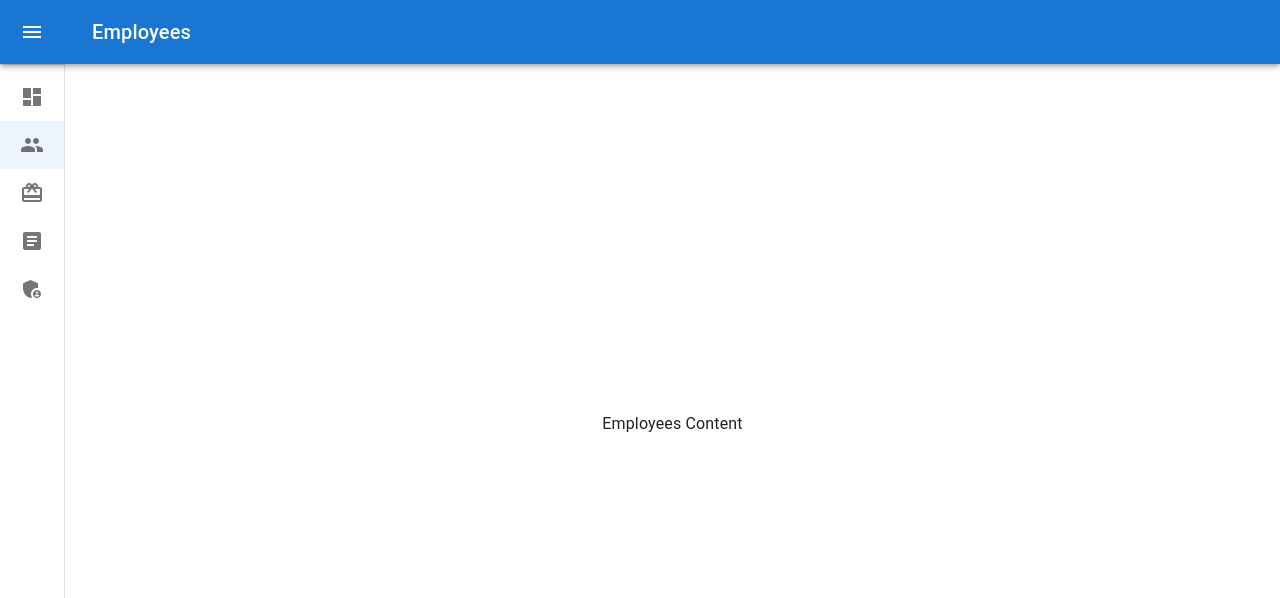
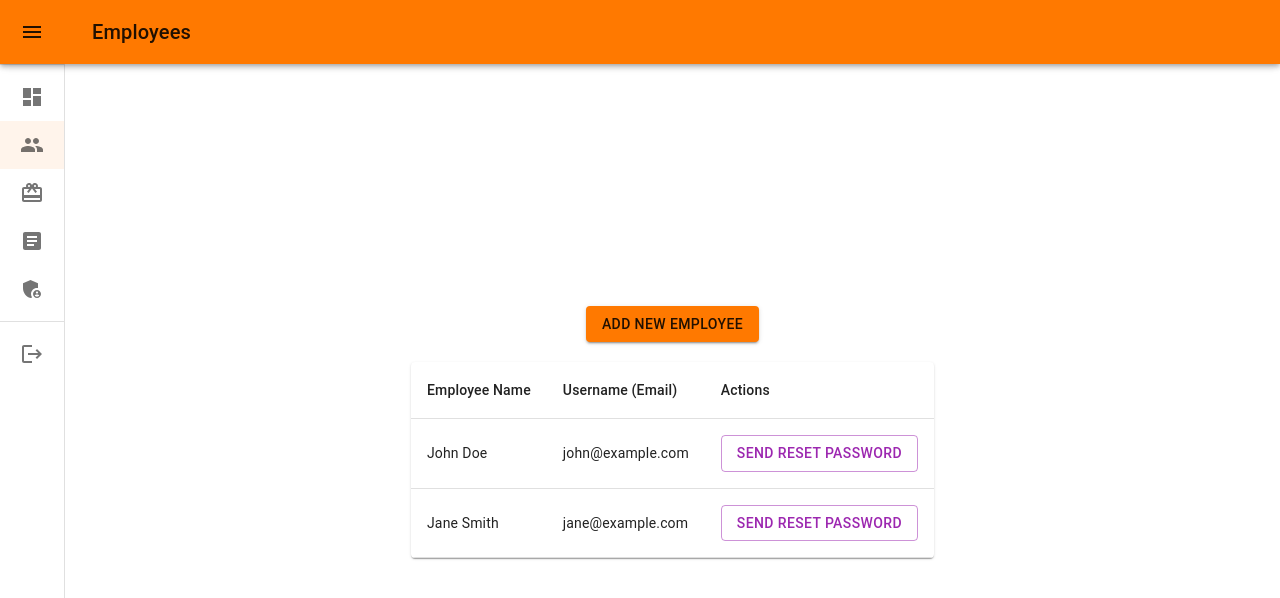
Before and after one commit to NavinduD/Trophy-Admin, a React (Vite) app: page /dashboard/employees in a window 1280 px wide. Shown: the top 598 px of the page. Built offline with nearby package versions, Linux system fonts and the light colour scheme.

Commit message:
added a logout button

```diff
--- a/src/Components/dashboard/emplyee.jsx
+++ b/src/Components/dashboard/emplyee.jsx
@@ -1,11 +1,120 @@
-import React from 'react';
-import { Typography } from '@mui/material';
+import React, { useState, useEffect } from 'react';
+import {
+  Typography,
+  Table,
+  TableBody,
+  TableCell,
+  TableContainer,
+  TableHead,
+  TableRow,
+  Paper,
+  Button,
+  TextField,
+  Dialog,
+  DialogActions,
+  DialogContent,
+  DialogTitle
+} from '@mui/material';
 
 const Employees = () => {
+  const [employees, setEmployees] = useState([]);
+  const [open, setOpen] = useState(false);
+  const [newEmployee, setNewEmployee] = useState({ employeeName: '', userName: '' });
+
+  useEffect(() => {
+    // Fetch employees from your API here
+    // For now, we'll use dummy data
+    setEmployees([
+      { id: 1, employeeName: 'John Doe', userName: 'john@example.com' },
+      { id: 2, employeeName: 'Jane Smith', userName: 'jane@example.com' },
+    ]);
+  }, []);
+
+  const handleOpen = () => setOpen(true);
+  const handleClose = () => setOpen(false);
+
+  const handleInputChange = (e) => {
+    setNewEmployee({ ...newEmployee, [e.target.name]: e.target.value });
+  };
+
+  const handleAddEmployee = () => {
+    // Add employee logic here
+    // For now, we'll just add it to the local state
+    setEmployees([...employees, { ...newEmployee, id: employees.length + 1 }]);
+    setNewEmployee({ employeeName: '', userName: '' });
+    handleClose();
+  };
+
+  const handleSendResetPassword = (employeeId) => {
+    // Send reset password logic here
+    console.log(`Sending reset password for employee ${employeeId}`);
+  };
+
   return (
-    <Typography paragraph>
-      Employees Content
-    </Typography>
+    <div>
+      <Button variant="contained" color="primary" onClick={handleOpen} style={{ marginBottom: '20px' }}>
+        Add New Employee
+      </Button>
+      <TableContainer component={Paper}>
+        <Table>
+          <TableHead>
+            <TableRow>
+              <TableCell>Employee Name</TableCell>
+              <TableCell>Username (Email)</TableCell>
+              <TableCell>Actions</TableCell>
+            </TableRow>
+          </TableHead>
+          <TableBody>
+            {employees.map((employee) => (
+              <TableRow key={employee.id}>
+                <TableCell>{employee.employeeName}</TableCell>
+                <TableCell>{employee.userName}</TableCell>
+                <TableCell>
+                  <Button
+                    variant="outlined"
+                    color="secondary"
+                    onClick={() => handleSendResetPassword(employee.id)}
+                  >
+                    Send Reset Password
+                  </Button>
+                </TableCell>
+              </TableRow>
+            ))}
+          </TableBody>
+        </Table>
+      </TableContainer>
+
+      <Dialog open={open} onClose={handleClose}>
+        <DialogTitle>Add New Employee</DialogTitle>
+        <DialogContent>
+          <TextField
+            autoFocus
+            margin="dense"
+            name="employeeName"
+            label="Employee Name"
+            type="text"
+            fullWidth
+            variant="standard"
+            value={newEmployee.employeeName}
+            onChange={handleInputChange}
+          />
+          <TextField
+            margin="dense"
+            name="userName"
+            label="Username (Email)"
+            type="email"
+            fullWidth
+            variant="standard"
+            value={newEmployee.userName}
+            onChange={handleInputChange}
+          />
+        </DialogContent>
+        <DialogActions>
+          <Button onClick={handleClose}>Cancel</Button>
+          <Button onClick={handleAddEmployee}>Add</Button>
+        </DialogActions>
+      </Dialog>
+    </div>
   );
 }
 
--- a/src/Components/dashboardNavigation.jsx
+++ b/src/Components/dashboardNavigation.jsx
@@ -29,8 +29,18 @@ import CoinRedeemHistory from "./dashboard/coin.jsx";
 import Blogs from "./dashboard/blog.jsx";
 import Employees from "./dashboard/emplyee.jsx";
 import AdminIntro from "./dashboard/admin-intro.jsx";
+import { createTheme, ThemeProvider } from '@mui/material/styles';
+import LogoutIcon from '@mui/icons-material/Logout';
 
 const drawerWidth = 240;
+
+const defaultTheme = createTheme({
+  palette: {
+    primary: {
+      main: '#FF7900',
+    },
+  },
+});
 
 const openedMixin = (theme) => ({
   width: drawerWidth,
@@ -126,7 +136,16 @@ const Dashboard = () => {
     }
   };
 
+  const handleLogout = () => {
+    const token = localStorage.getItem('token');
+    if (token) {
+      localStorage.removeItem('token');
+    }
+    navigate('/');
+  };
+
   return (
+    <ThemeProvider theme={defaultTheme}>
       <Box sx={{ display: "flex" }}>
         <CssBaseline />
         <AppBar position="fixed" open={open}>
@@ -196,6 +215,16 @@ const Dashboard = () => {
               link={"admin-roles"}
             />
           </List>
+          <Divider />
+          <div onClick={handleLogout}>
+          <List>
+            <MenuItem
+              text="Logout"
+              icon={<LogoutIcon />}
+              open={open}
+            />
+          </List>
+          </div>
         </Drawer>
         <Box component="main" sx={{ flexGrow: 1, p: 3 }}>
           <DrawerHeader />
@@ -209,6 +238,7 @@ const Dashboard = () => {
           </Routes>
         </Box>
       </Box>
+    </ThemeProvider>
   );
 };
 
--- a/src/Components/menuitem.jsx
+++ b/src/Components/menuitem.jsx
@@ -2,12 +2,12 @@ import React from 'react';
 import { ListItem, ListItemButton, ListItemIcon, ListItemText } from '@mui/material';
 import { NavLink as RouterLink } from 'react-router-dom';
 
-const MenuItem = ({ text, icon, open, selected, link }) => {
+const MenuItem = ({ text, icon, open, selected = false, link = '' }) => {
   return (
     <ListItem disablePadding sx={{ display: 'block' }}>
       <ListItemButton
         component={RouterLink}
-        to={link}
+        to={link || '/'}
         selected={selected}
         sx={{
           minHeight: 48,
```
Also changed, not shown: src/Components/listItems.jsx (deleted, +0 -72 lines). Lines whose indentation alone changed are shown as unchanged.
